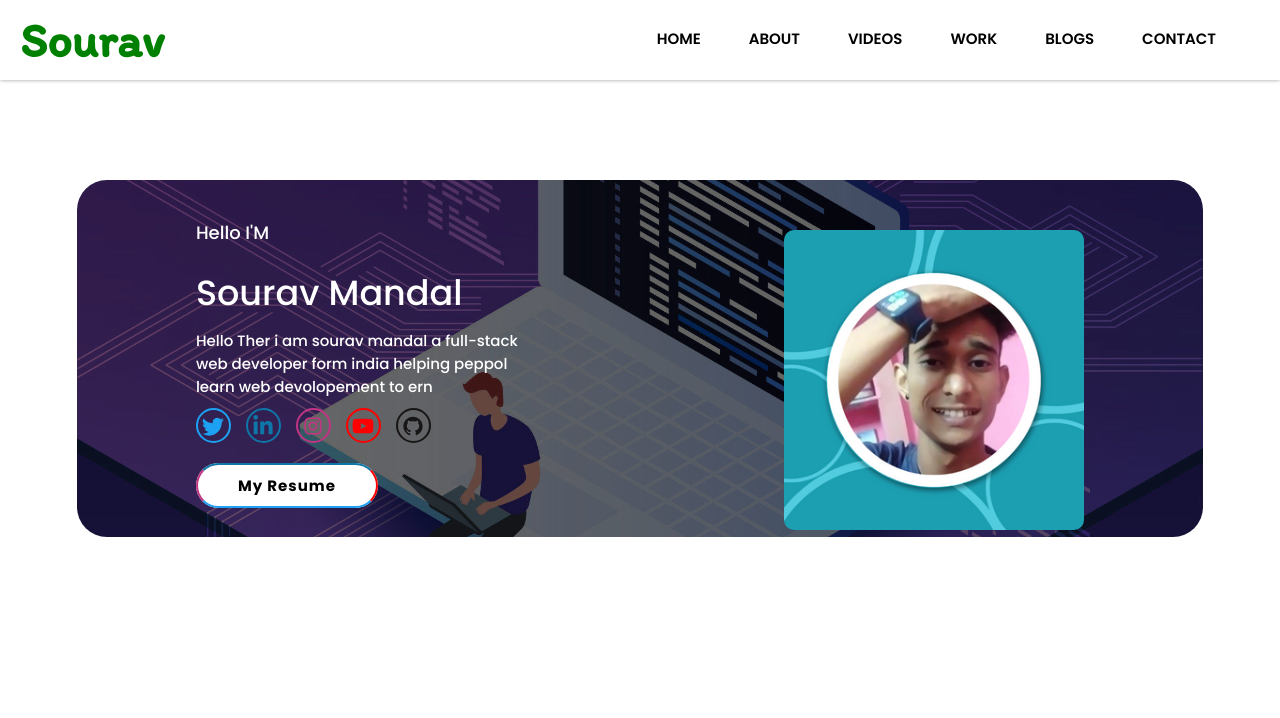
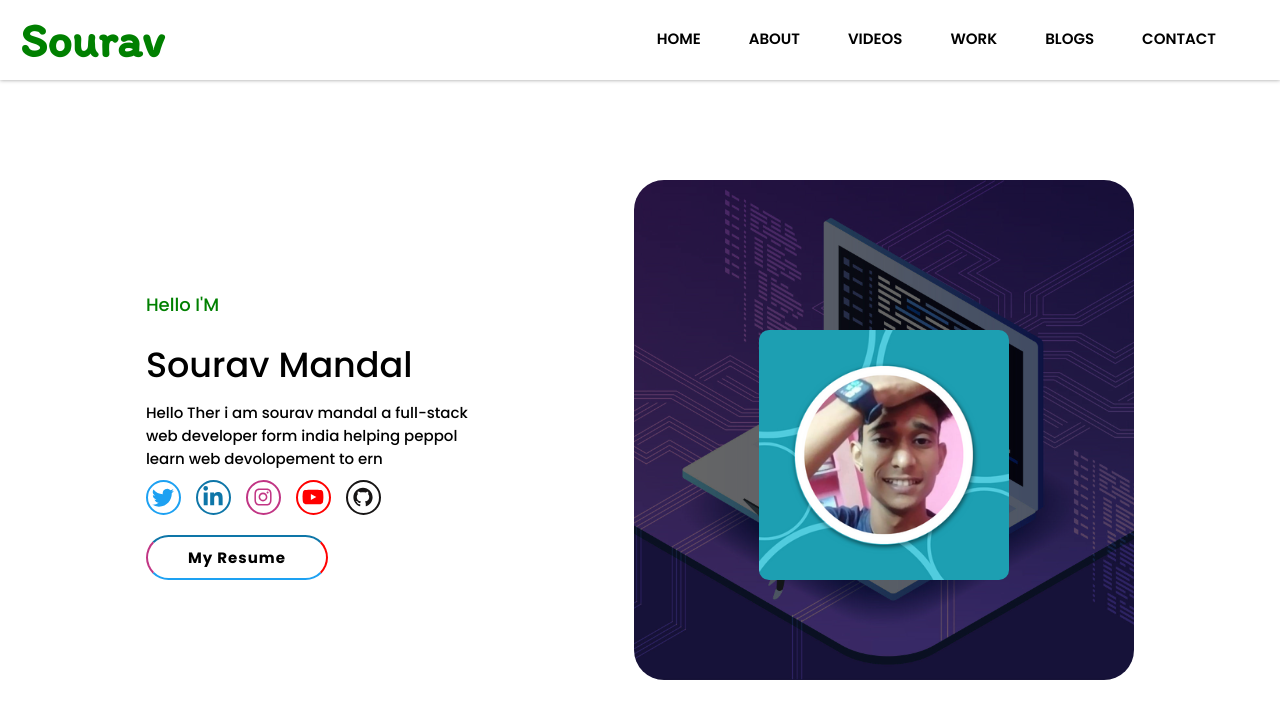
Before and after one commit to souravcodeweb/sourav_mandal, a React (Create React App) app: page / in a window 1280 px wide. Shown: the top 718 px of the page. Built offline with nearby package versions, Linux system fonts and the light colour scheme.

Commit message:
new code

```diff
--- a/src/Components/Pages/Home.css
+++ b/src/Components/Pages/Home.css
@@ -8,12 +8,6 @@ section{
     justify-content: space-around;
     align-items: center;
     flex-wrap: wrap;
-    background: rgba(0,0,0,0.6) url(../../images/homeimg.jpg);
-    background-blend-mode: darken;
-    background-size: cover;
-    background-repeat: no-repeat;
-    background-position: center;
-    border-radius: 30px;
 }
 .home .text{
     width: 350px;
@@ -21,18 +15,18 @@ section{
 .home .text h1{
     font-size: 18px;
     font-weight: 500;
-    color: #fff;
+    color: green;
     margin-bottom: 20px;
 }
 .home .text h2{
     font-size: 35px;
     font-weight: 500;
-    color: #fff;
+    color: #000;
     margin-bottom: 10px;
 }
 .home .text p{
     font-size: 15px;
-    color: #fff;
+    color: #000;
     font-weight: 500;
     margin-bottom: 10px;
     font-family: 'Poppins', sans-serif;
@@ -68,9 +62,22 @@ section{
 .btn a:hover{
     padding: 10px 60px;
 }
+.home .img{
+    display: flex;
+    justify-content: center;
+    align-items: center;
+    width: 500px;
+    height: 500px;
+    background: rgba(0,0,0,0.6) url(../../images/homeimg.jpg);
+    background-blend-mode: darken;
+    background-size: cover;
+    background-repeat: no-repeat;
+    background-position: center;
+    border-radius: 30px;
+}
 .home .img img{
-    width: 300px;
-    height: 300px;
+    width: 250px;
+    height: 250px;
     margin-top: 50px;
     border-radius: 10px;
 }
```
